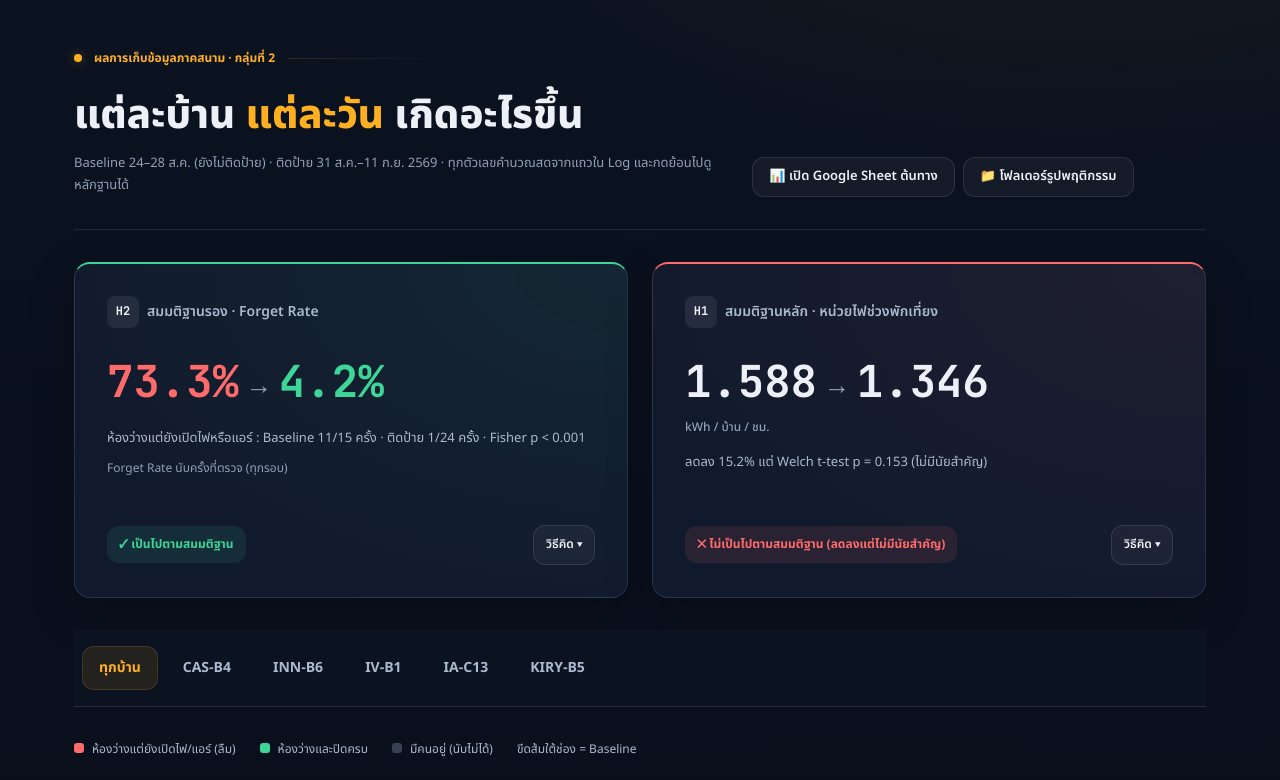
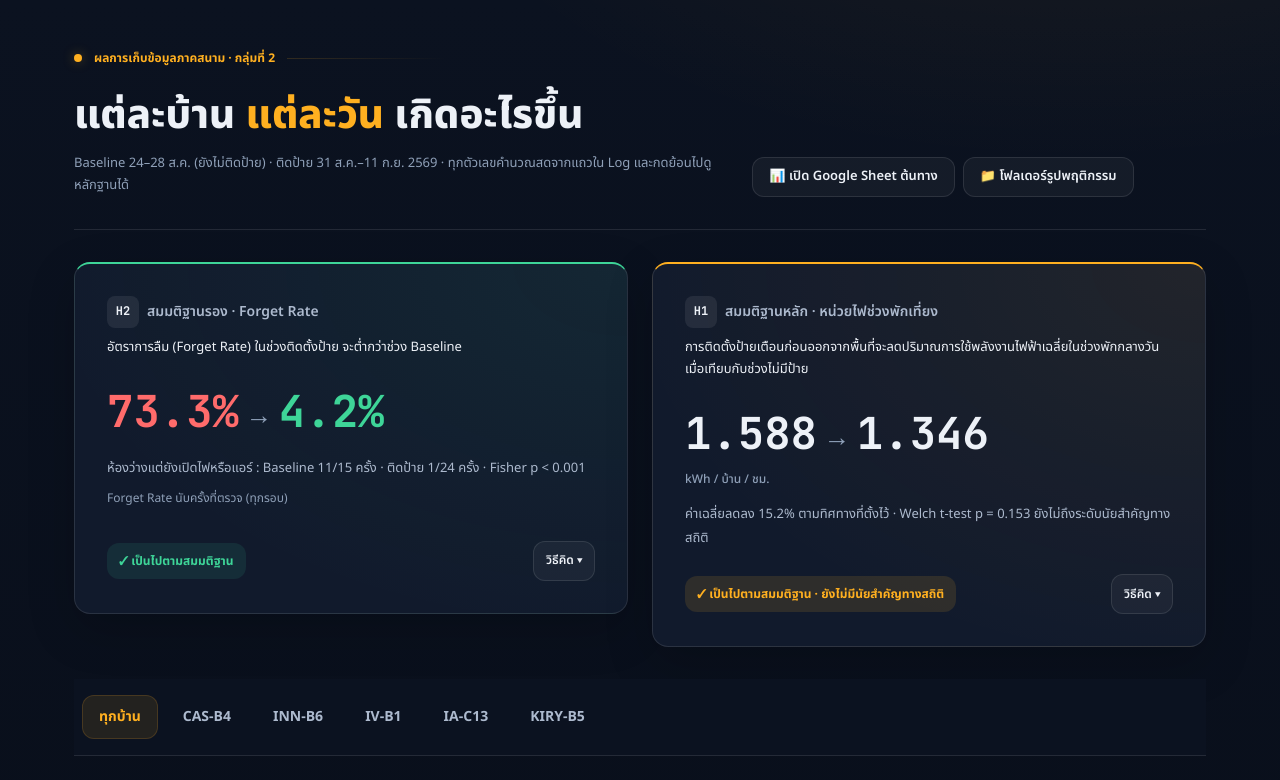
Before and after one commit to poomxchapon/pbl-energy-slides, a plain HTML site: page results/index.html in a window 1280 px wide. Shown: the top 780 px of the page. Drawn offline with Linux system fonts and the light colour scheme.

Commit message:
fix(results): H1 ตัดสินตามสมมติฐานเดิม (ไม่มีเงื่อนไขนัยสำคัญ) แสดงข้อความสมมติฐานบนการ์ด (RESULTS v1.1.1)
Co-Authored-By: Claude Fable 5.1 <noreply@anthropic.com>
Claude-Session: https://claude.ai/code/session_018hWzkkYNNvahFrcjh1W89b

```diff
--- a/results/index.html
+++ b/results/index.html
@@ -56,6 +56,9 @@ header .sub{max-width:88ch}
 .tag{display:inline-flex;align-items:center;gap:8px;font-size:12px;font-weight:700;padding:8px 12px;border-radius:12px;line-height:1.7}
 .tag.ok{background:rgba(62,213,152,.1);color:var(--mint)}
 .tag.no{background:rgba(255,107,107,.1);color:var(--coral)}
+.tag.part{background:rgba(255,176,32,.12);color:var(--amber)}
+.verd .card.part{border-top-color:var(--amber);background:radial-gradient(ellipse at top right,rgba(255,176,32,.07),transparent 75%),var(--ink2)}
+.hst{font-size:13px;color:var(--fg);line-height:1.7;margin-top:8px}
 .how{display:none;margin-top:24px;padding-top:24px;border-top:1px solid var(--line2)}
 .how.on{display:block}
 .how ol{padding-left:24px;display:grid;gap:12px;font-size:13px;color:var(--readable)}
@@ -244,7 +247,7 @@ header{gap:16px;padding-bottom:24px;margin-bottom:24px}
 
 <div class="foot">
   <span>ข้อมูลจาก แบบเก็บข้อมูลสำหรับสำรวจ (Google Sheet ของทีม) · เลขแถวคือเลขแถวจริงในชีต</span>
-  <span class="mono" id="ver">RESULTS v1.1.0</span>
+  <span class="mono" id="ver">RESULTS v1.1.1</span>
 </div>
 </div>
 <div class="toast" id="toast"><span id="toastTx" role="status" aria-live="polite"></span><button id="toastX">ยกเลิกไฮไลท์ ✕</button></div>
@@ -302,6 +305,7 @@ function verdict(){
   $('#verd').innerHTML=`
   <div class="card ok">
     <h3><span class="hyp mono">H2</span>สมมติฐานรอง · Forget Rate</h3>
+    <div class="hst">อัตราการลืม (Forget Rate) ในช่วงติดตั้งป้าย จะต่ำกว่าช่วง Baseline</div>
     <div class="big mono"><span style="color:var(--coral)">${s.fB.fr.toFixed(1)}%</span><span class="arr">→</span><span style="color:var(--mint)">${s.fI.fr.toFixed(1)}%</span></div>
     <div class="sub">ห้องว่างแต่ยังเปิดไฟหรือแอร์ : Baseline ${s.fB.forget}/${s.fB.empty} ครั้ง · ติดป้าย ${s.fI.forget}/${s.fI.empty} ครั้ง · <span title="คำนวณจาก Python (scipy)">Fisher p &lt; 0.001</span></div>
     <div class="count-note">Forget Rate นับครั้งที่ตรวจ (ทุกรอบ)</div>
@@ -315,18 +319,19 @@ function verdict(){
     </ol><div class="hlb"><button type="button" class="btn sm" data-hl="empty" aria-pressed="false">ไฮไลท์วันที่ห้องว่าง (ตัวหาร)</button>
       <button type="button" class="btn sm" data-hl="forget" aria-pressed="false">ไฮไลท์วันที่ลืม (ตัวตั้ง)</button></div></div>
   </div>
-  <div class="card no">
+  <div class="card part">
     <h3><span class="hyp mono">H1</span>สมมติฐานหลัก · หน่วยไฟช่วงพักเที่ยง</h3>
+    <div class="hst">การติดตั้งป้ายเตือนก่อนออกจากพื้นที่จะลดปริมาณการใช้พลังงานไฟฟ้าเฉลี่ยในช่วงพักกลางวัน เมื่อเทียบกับช่วงไม่มีป้าย</div>
     <div class="big mono">${s.kB.mean.toFixed(3)}<span class="arr">→</span>${s.kI.mean.toFixed(3)} <span class="unit">kWh / บ้าน / ชม.</span></div>
-    <div class="sub">ลดลง ${s.esr.toFixed(1)}% แต่ <span title="คำนวณจาก Python (scipy)">Welch t-test p = 0.153</span> (ไม่มีนัยสำคัญ)</div>
-    <div class="verdict-actions"><span class="tag no">✕ ไม่เป็นไปตามสมมติฐาน (ลดลงแต่ไม่มีนัยสำคัญ)</span>
+    <div class="sub">ค่าเฉลี่ยลดลง ${s.esr.toFixed(1)}% ตามทิศทางที่ตั้งไว้ · <span title="คำนวณจาก Python (scipy)">Welch t-test p = 0.153</span> ยังไม่ถึงระดับนัยสำคัญทางสถิติ</div>
+    <div class="verdict-actions"><span class="tag part">✓ เป็นไปตามสมมติฐาน · ยังไม่มีนัยสำคัญทางสถิติ</span>
     <button type="button" class="btn sm" data-how="h1" aria-expanded="false" aria-controls="how-h1">วิธีคิด ▾</button></div>
     <div class="how" id="how-h1"><ol>
       <li>หน่วยไฟต่อวัน = เลขมิเตอร์ 13.00 − 12.00 (ดูได้ในแต่ละแถว)</li>
       <li>เฉลี่ย Baseline <span class="mono">${s.kB.mean.toFixed(3)}</span> (${s.kB.n} แถว) · เฉลี่ยติดป้าย <span class="mono">${s.kI.mean.toFixed(3)}</span> (${s.kI.n} แถว)</li>
       <li>Energy Saving Rate = (${s.kB.mean.toFixed(3)} − ${s.kI.mean.toFixed(3)}) ÷ ${s.kB.mean.toFixed(3)} × 100 = <span class="mono">${s.esr.toFixed(1)}%</span></li>
-      <li>Cost Saving = ${(s.kB.mean-s.kI.mean).toFixed(3)} × ${s.kI.n} × 4.4 บาท = <span class="mono">${((s.kB.mean-s.kI.mean)*s.kI.n*4.4).toFixed(2)} บาท</span> (ตัวเลขนี้ไม่มีนัยสำคัญ ห้ามอ้าง)</li>
-      <li>ทำไมยังอ้างไม่ได้ : ไม่มีนัยสำคัญทางสถิติ และไฟไม่ได้ลดในวันที่ห้องว่างซึ่งเป็นจุดที่ป้ายมีผล</li>
+      <li>Cost Saving = ${(s.kB.mean-s.kI.mean).toFixed(3)} × ${s.kI.n} × 4.4 บาท = <span class="mono">${((s.kB.mean-s.kI.mean)*s.kI.n*4.4).toFixed(2)} บาท</span> (รายงานเป็นค่าประมาณ และระบุเสมอว่ายังไม่มีนัยสำคัญ)</li>
+      <li>ข้อควรระวังตอนนำเสนอ : ค่าเฉลี่ยลดลงตามสมมติฐาน แต่ p = 0.153 จึงยังยืนยันทางสถิติไม่ได้ และไฟไม่ได้ลดในวันที่ห้องว่างซึ่งเป็นจุดที่ป้ายมีผล</li>
     </ol></div>
   </div>`;
 }
```
